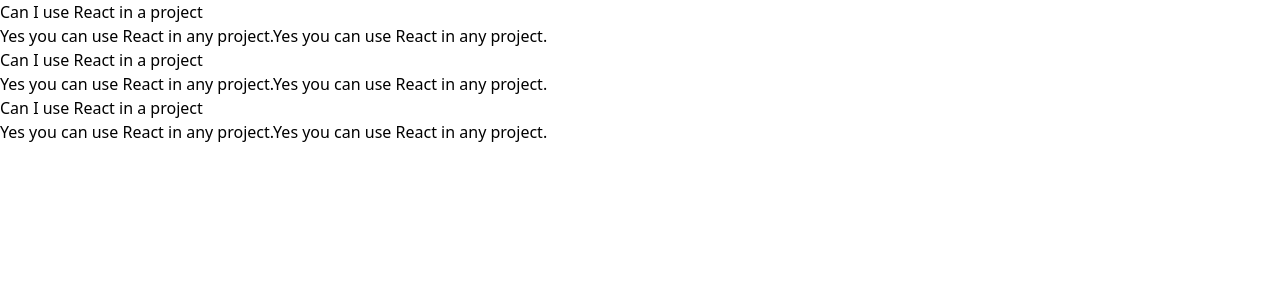
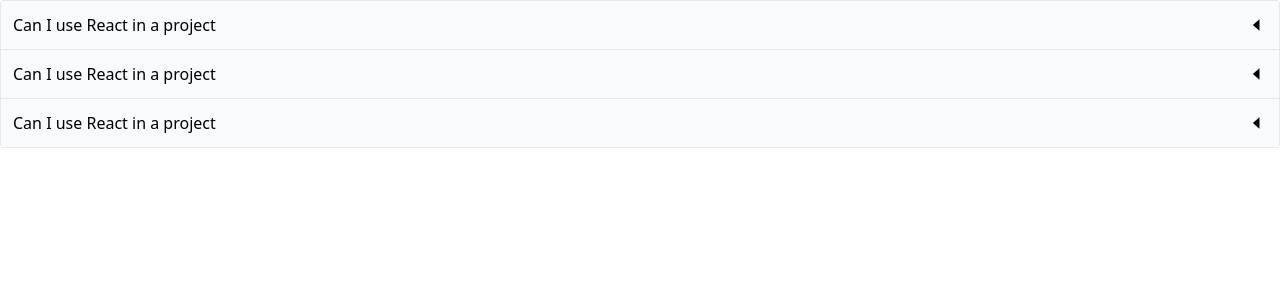
Before and after one commit to asterixf/react-redux, a React (Create React App) app in the folder comps/: page / in a window 1280 px wide. Shown: the top 300 px of the page. Built offline with nearby package versions, Linux system fonts and the light colour scheme.

Commit message:
expand collaps component practice

```diff
--- a/comps/src/components/Accordion.js
+++ b/comps/src/components/Accordion.js
@@ -1,15 +1,30 @@
+import { useState } from "react";
+import { BiCaretLeft, BiCaretDown } from "react-icons/bi";
+
 function Accordion({ items }) {
+  const [ expandedIndex, setExpandedItem] = useState(-1);
 
-  const renderedItems = items.map((item) => {
+  const handleClick = (index) => {
+    index === expandedIndex ? setExpandedItem(-1) : setExpandedItem(index);
+    }
+
+  const renderedItems = items.map((item, index) => {
+    const isExpanded = index === expandedIndex;
+
+    const icon = <span className="text-xl ">{isExpanded ? <BiCaretDown /> : <BiCaretLeft /> }</span>
+
     return (
       <div key={item.id}>
-        <div>{item.label}</div>
-        <div>{item.content}</div>
+        <div className="flex justify-between p-3 bg-gray-50 border-b items-center cursor-pointer"
+        onClick={() => {handleClick(index)}} >{item.label}
+        {icon}
+        </div>
+        { isExpanded && <div className="border-b p-5" >{item.content}</div> }
       </div>
     )
   });
 
-  return <div>{renderedItems}</div>
+  return <div className="border-x border-t rounded" >{renderedItems}</div>
 };
 
 export default Accordion;
```
